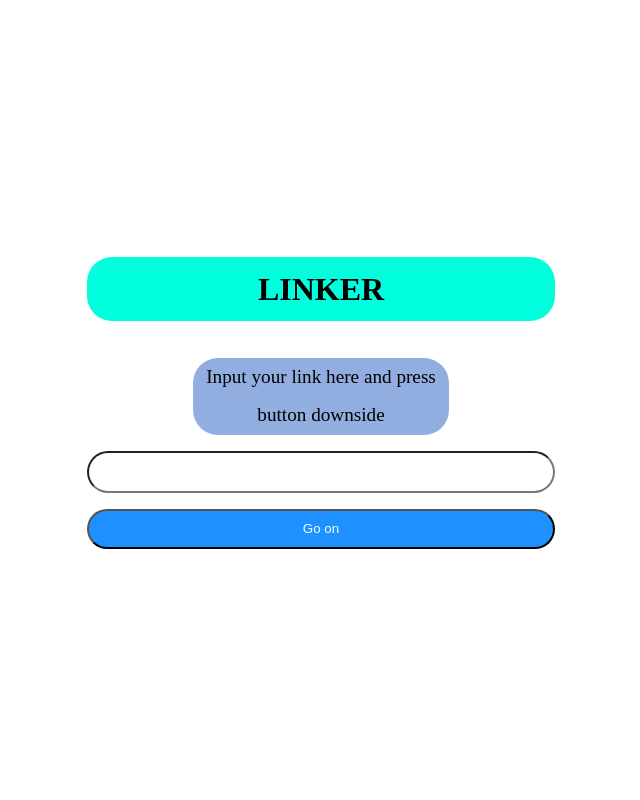
After one commit to Sabbirbeb/FastApiExample, a FastAPI app: template templates/linker_input.html in a window 1280 px wide. The commit adds this page. Shown: the whole page, without its empty margins (315-955 px from the left). Run offline with FastAPI, Linux system fonts and the light colour scheme; the template is opened without the code that fills it, so the values that code supplies are empty.

Commit message:
added frontend for linker

```diff
--- a/app/main.py
+++ b/app/main.py
@@ -65,10 +65,20 @@ async def read_item(
     """
     return templates.TemplateResponse("item.html", {"request": request, "item_id": item_id, "q": q})
 
-@app.get("/link/{link}", response_class=RedirectResponse)
+@app.get("/create_link", response_class=HTMLResponse)
+async def create_link(request: Request):
+    """
+    main async function.
+
+    :param response_class: class of response
+    :return: main page with (bootstrap)
+    """
+    return templates.TemplateResponse("linker_input.html", {"request": request})
+
+@app.get("/link/", response_class=RedirectResponse)
 async def link(
     request: Request,
-    link: Annotated[str, Path(title='Your cutted link')]):
+    link: str):
     """
     async function get link by key from redis.
 
@@ -89,11 +99,10 @@ async def set_link(
     :return: key
     """
     try:
-        if requests.get(link).status_code == 200:
-            url = await set_link_from_redis(link)
-            if url:
-                return templates.TemplateResponse("linker.html", {"request": request, "value": url})
-            return url
+        url = await set_link_from_redis(link)
+        if url:
+            return templates.TemplateResponse("linker_output.html", {"request": request, "value": url})
+        return url
     except Exception as e:
         # return ValueError('That link does not work!', e)
         return templates.TemplateResponse("root.html", {"request": request})
--- a/scripts/my_scripts.js
+++ b/scripts/my_scripts.js
@@ -42,3 +42,14 @@ function get_from_input() {
     document.getElementById("fname_out").innerHTML = fname
     document.getElementById("lname_out").innerHTML = lname
 }
+
+function link_shorter_input(){
+    inputUrl = document.getElementById('urlToShorten').value
+    apiKey   = '/set_link?link=' + inputUrl
+    if (inputUrl) {
+        window.location.replace(apiKey);
+    }
+    else {
+        alert ('Please enter URL for shortening!')
+    }
+}
--- a/static/my_styles.css
+++ b/static/my_styles.css
@@ -8,9 +8,19 @@ h1 {
 }
 
 button {
-    color: deeppink;
-    height: 40px;
-    width: 75px;
+  color: deeppink;
+  height: 40px;
+  width: 75px;
+  outline: none;
+  text-decoration: none;
+  display: inline-block;
+  border-radius: 25px;
+  width: 36.6%;
+  margin-right: 0.625%;
+  text-align: center;
+  line-height: 2;
+  background-color: dodgerblue;
+  color:azure ;
 }
 
 p
@@ -32,26 +42,55 @@ li:last-child a {
   margin-right: 0;
 }
 
-a {
+h1 {
   outline: none;
   text-decoration: none;
   display: inline-block;
+  border-radius: 25px;
   width: 36.6%;
   margin-right: 0.625%;
   text-align: center;
-  line-height: 3;
+  line-height: 2;
   color: black;
+  background: rgb(0, 255, 221);
 }
 
-a:link, a:visited, a:focus {
+label {
+  outline: none;
+  text-decoration: none;
+  display: inline-block;
+  border-radius: 25px;
+  width: 20%;
+  font-size: larger;
+  margin-right: 0.625%;
+  text-align: center;
+  line-height: 2;
+  color: black;
+  background: rgb(146, 173, 224);
+}
+
+a, input{
+  outline: none;
+  text-decoration: none;
+  display: inline-block;
+  border-radius: 25px;
+  width: 36.6%;
+  margin-right: 0.625%;
+  text-align: center;
+  line-height: 2;
+  color: black;
+  font-size: large;
+}
+
+a:link, a:visited, a:focus{
   background: yellow;
 }
 
 a:hover {
-  background: orange;
+  background: rgb(255, 217, 0);
 }
 
 a:active {
-  background: red;
+  background: rgb(157, 255, 0);
   color: white;
 }
--- a/templates/item.html
+++ b/templates/item.html
@@ -33,6 +33,7 @@
         <input type="text" id="fname" name="fname"><br>
         <label for="lname">Last name:</label><br>
         <input type="text" id="lname" name="lname">
+
         <ul>
             <button type="button" onclick="get_from_input()">Go on</button>
         </ul>
--- /dev/null
+++ b/templates/linker_input.html
@@ -0,0 +1,22 @@
+<html>
+    <head>
+        <title>Link setter</title>
+        <link href="{{ url_for('static', path='/my_styles.css') }}" rel="stylesheet">
+        <script type="text/javascript" src="/scripts/my_scripts.js"></script>
+        <meta http-equiv="Cache-Control" content="no-cache, no-store, must-revalidate" />
+        <meta http-equiv="Pragma" content="no-cache" />
+        <meta http-equiv="Expires" content="0" />
+
+    </head>
+    <body>
+        <ul><li><h1>LINKER</h1></li></ul>
+        <form>
+            <label for="fname">Input your link here and press button downside</label><br>
+            <p> </p>
+            <input type="text" id="urlToShorten" name="fname"><br>
+            <ul>
+                <button type="button" onclick="link_shorter_input()">Go on</button>
+            </ul>
+        </form>
+    </body>
+</html>
--- a/templates/linker.html
+++ b/templates/linker_output.html
@@ -9,7 +9,9 @@
     </head>
     <body>
         <h2>Your link:</h2>
-        <ul><li><p> http://89.108.77.24:8080/link/{{value}}</p></li></ul>
-        <ul><li><a href="/link/{{value}}">{{value}}</a></li></ul>
+        <ul><li><p> http://89.108.77.24:8080/link?link={{value}}</p></li></ul>
+        <ul><li><a href="/link?link={{value}}">CLICK TO OPEN LINK</a></li></ul>
+        <p>You can use this URL to access your file or folder on the server.<br/>
+        <ul><li><a href="/">Back to root page</a></li></ul>
     </body>
 </html>
--- a/templates/root.html
+++ b/templates/root.html
@@ -8,6 +8,9 @@
 
     </head>
     <body>
+        <h2>LINKER | Make your link shorter</h2>
+        <ul><li><a href="/create_link">My Linker</a></li></ul>
+
         <h2>Absolute URLs</h2>
         <ul><li><a href="http://89.108.77.24:8080">89.108.77.24:8080</a></li></ul>
         <ul><li><a href="https://www.ya.ru/">Ya</a></li></ul>
```
Also changed, not shown: 1 other file.
